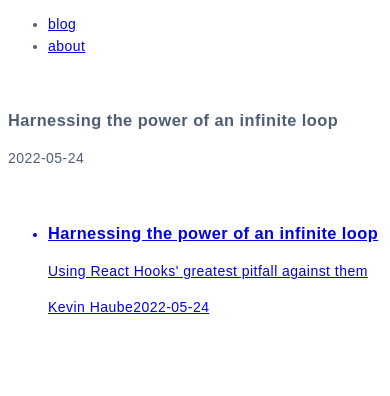
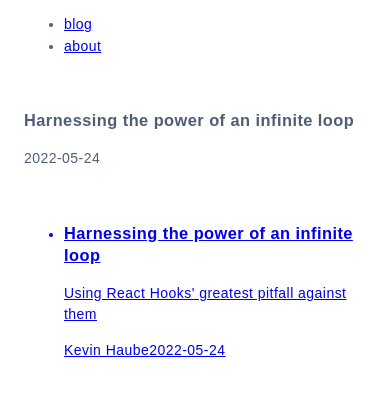
Before and after one commit to kevinhaube/dev-blog, a Gatsby site: page / in a window 390 px wide. Built offline with nearby package versions, Linux system fonts and the light colour scheme; Gatsby itself is replaced by a stand-in of ours; some packages are replaced by stand-ins of ours.

Commit message:
Mobile container adjustment

```diff
--- a/src/global.css
+++ b/src/global.css
@@ -25,6 +25,7 @@ code {
 @media (max-width: 800px) {
     body {
         font-size: 14px;
+        margin: 0 1.5rem;
     }
     h1,
     h2,
```
